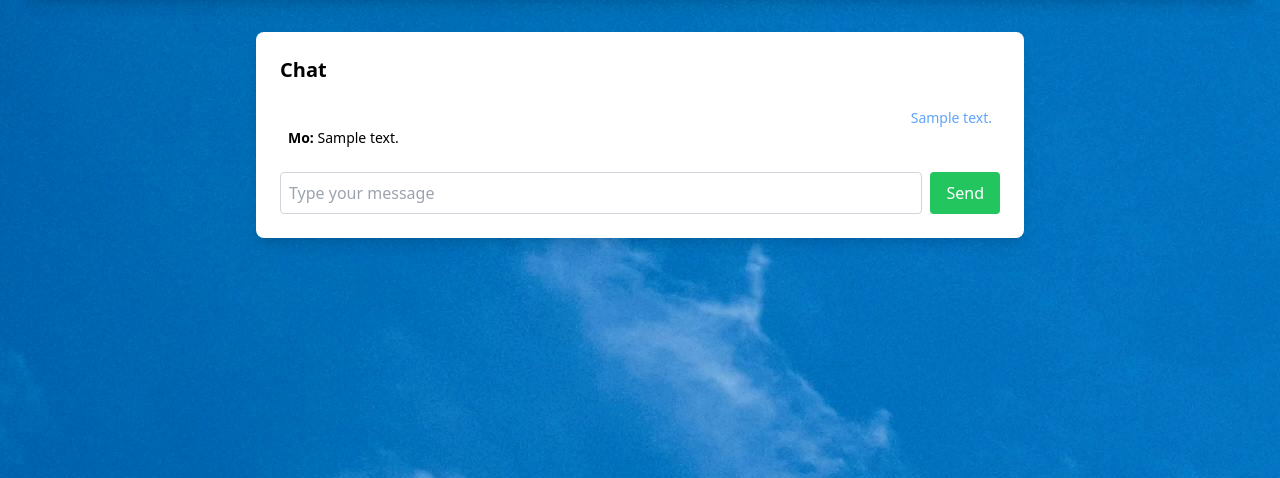
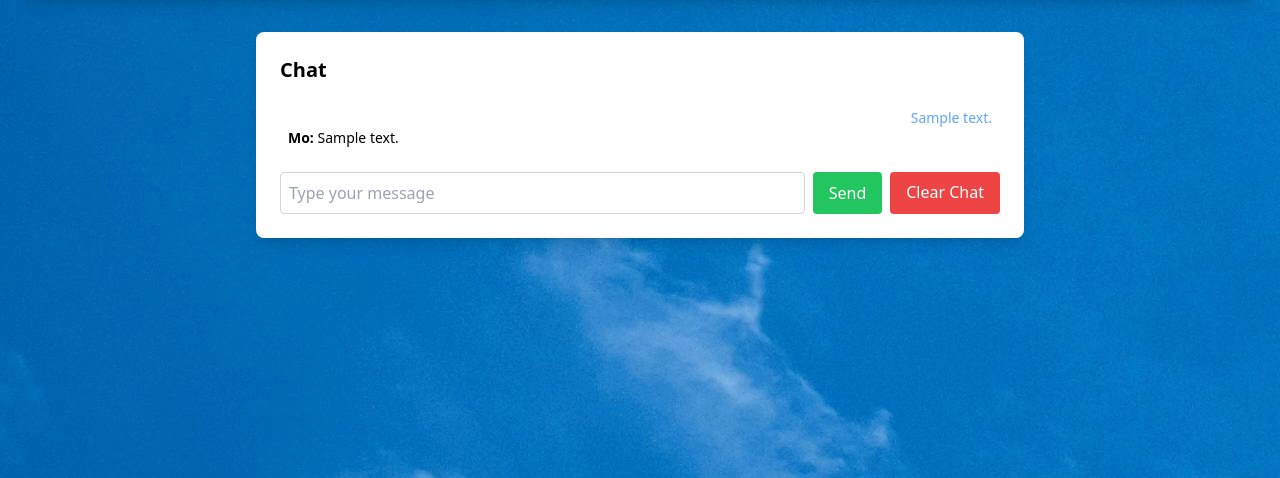
Before and after one commit to ZechariahEarly/MemoVault-PythonApp, a Django app: page /chat/ in a window 1280 px wide. Shown: the part 96-574 px from the top of the page. Run offline with Django 5.2, Linux system fonts and the light colour scheme; a user stored in the database is signed in; tables that the repository leaves empty hold one stand-in row (values such as "Sample post"); some libraries are stand-ins or nearby versions.

Commit message:
Fixed UI issues

```diff
--- a/MemoVault/chat/templates/chat/chat.html
+++ b/MemoVault/chat/templates/chat/chat.html
@@ -13,14 +13,16 @@
                 <!-- Fixed height for the card -->
                 <h2 class="text-xl font-bold mb-4">Chat</h2>
                 <!-- Chat Messages (Scrollable Area) -->
-                <div class="flex-grow overflow-auto">
+                <div id="chatbox" class="flex-grow overflow-auto">
                     <div class="space-y-2 p-2">
                         {% include 'chat/messages.html' %}
                     </div>
                 </div>
                 <!-- Message Input Section (Fixed at the bottom) -->
                 <form
-                        hx-post="{% url 'chat:chat' %}"
+                        hx-post="{% url 'chat:add_conversation' %}"
+                        hx-target="#chatbox"
+                        hx-indicator="#loading"
                         onsubmit="event.preventDefault(); clearInputField();"
                 >
                     {% csrf_token %}
@@ -31,6 +33,9 @@
                         <button class="bg-green-500 text-white px-4 py-2 rounded hover:bg-green-600 focus:outline-none focus:ring-2 focus:ring-green-500 focus:ring-offset-2">
                             Send
                         </button>
+                        <a href="{% url 'chat:clear_chat' %}" class="bg-red-500 text-white px-4 py-2 rounded hover:bg-red-600 focus:outline-none focus:ring-2 focus:ring-green-500 focus:ring-offset-2">
+                            Clear Chat
+                        </a>
                     </div>
                 </form>
             </div>
--- a/MemoVault/chat/templates/chat/messages.html
+++ b/MemoVault/chat/templates/chat/messages.html
@@ -3,8 +3,12 @@
     <div>
     {% for message in messages %}
         <!-- Dynamically added chat messages will go here -->
-        <p class="text-sm text-right text-blue-400"> {{ message.user_message }}</p>
-        <p class="text-sm text-left"><strong>Mo:</strong>  {{ message.bot_message }}</p>
+        <div>
+            <p class="text-sm text-right text-blue-400"> {{ message.user_message }}</p>
+        </div>
+        <div>
+            <p class="text-sm text-left"><strong>Mo:</strong>  {{ message.bot_message }}</p>
+        </div>
         <!-- Additional messages can be added here to test the scrolling -->
     {% endfor %}
     </div>
--- a/MemoVault/chat/views.py
+++ b/MemoVault/chat/views.py
@@ -15,16 +15,7 @@ limit = 3750
 
 class ChatView(View):
     def index(request):
-        if request.method == 'POST':
-            client = OpenAI(api_key=request.user.openai_api_key)
-            user_message = request.POST.get('message')
-            prompt = ChatView.create_prompt(request, client=client)
-            bot_message = ChatView.complete(prompt=prompt, client=client)
-            Chat.objects.create(user=request.user, user_message=user_message, bot_message=bot_message)
-            messages = Chat.objects.filter(user=request.user)
-            return render(request, 'chat/messages.html', {'messages': messages})
-        if request.method == 'GET':
-            messages = Chat.objects.filter(user=request.user)
+        messages = Chat.objects.filter(user=request.user)
         return render(request, 'chat/chat.html', {'messages': messages})
 
     def add_conversation(request):
@@ -32,9 +23,9 @@ class ChatView(View):
         user_message = request.POST.get('message')
         prompt = ChatView.create_prompt(request, client=client)
         bot_message = ChatView.complete(prompt=prompt, client=client)
-        Chat.objects.create(user_message=user_message, bot_message=bot_message)
+        Chat.objects.create(user=request.user, user_message=user_message, bot_message=bot_message)
         messages = Chat.objects.filter(user=request.user)
-        return render(request, 'chat/chat.html', {'messages': messages})
+        return render(request, 'chat/messages.html', {'messages': messages})
 
     def clear_chat(request):
         Chat.objects.filter(user=request.user).delete()
```
